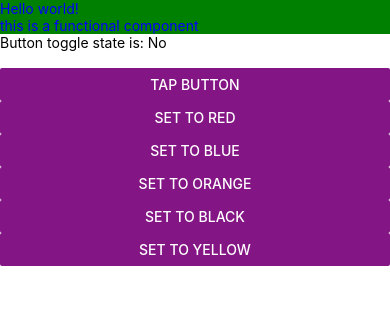
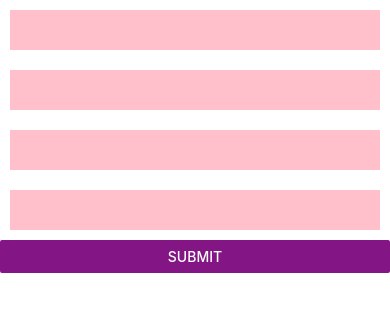
Before and after one commit to firdousali86/Batch3, a React Native app: screen / in a window 390 px wide. Shown: the top 312 px of the page. Built offline with nearby package versions, Linux system fonts and the light colour scheme.

Commit message:
user profile

```diff
--- a/App.tsx
+++ b/App.tsx
@@ -6,14 +6,15 @@
  */
 
 import React from 'react';
-import {SafeAreaView, Text, View, TextInput} from 'react-native';
-import UserProfileC from './components/UserProfileC';
-import UserProfileF from './components/UserProfileF';
+import {SafeAreaView, Text, View, TextInput, ScrollView} from 'react-native';
+import UserProfile from './components/UserProfile';
 
 function App(): JSX.Element {
   return (
-    <SafeAreaView style={{}}>
-      <UserProfileF viewBGColor={'green'} textColor={'blue'} />
+    <SafeAreaView style={{flex: 1}}>
+      <ScrollView>
+        <UserProfile />
+      </ScrollView>
     </SafeAreaView>
   );
 }
--- /dev/null
+++ b/components/UserProfile.js
@@ -0,0 +1,66 @@
+import React, {useState} from 'react';
+import {View, Text, TextInput, Button, ScrollView} from 'react-native';
+
+const UserProfile = () => {
+  const [firstName, setFirstName] = useState('');
+  const [lastName, setLastName] = useState('');
+  const [city, setCity] = useState('');
+  const [country, setCountry] = useState('');
+
+  const textInputStyle = {
+    backgroundColor: 'pink',
+    height: 40,
+    margin: 10,
+    padding: 10,
+  };
+
+  return (
+    <View style={{flex: 1}}>
+      <TextInput
+        value={firstName}
+        defaultValue="First Name"
+        onChangeText={changedText => {
+          setFirstName(changedText);
+        }}
+        style={textInputStyle}
+      />
+      <TextInput
+        value={lastName}
+        defaultValue="Last Name"
+        onChangeText={changedText => {
+          setLastName(changedText);
+        }}
+        style={textInputStyle}
+      />
+      <TextInput
+        value={city}
+        defaultValue="City"
+        onChangeText={changedText => {
+          setCity(changedText);
+        }}
+        style={textInputStyle}
+      />
+      <TextInput
+        value={country}
+        defaultValue="Country"
+        onChangeText={changedText => {
+          setCountry(changedText);
+        }}
+        style={textInputStyle}
+      />
+
+      <Button
+        onPress={() => {
+          console.log(firstName);
+          console.log(lastName);
+          console.log(city);
+          console.log(country);
+        }}
+        title="Submit"
+        color="#841584"
+      />
+    </View>
+  );
+};
+
+export default UserProfile;
```
